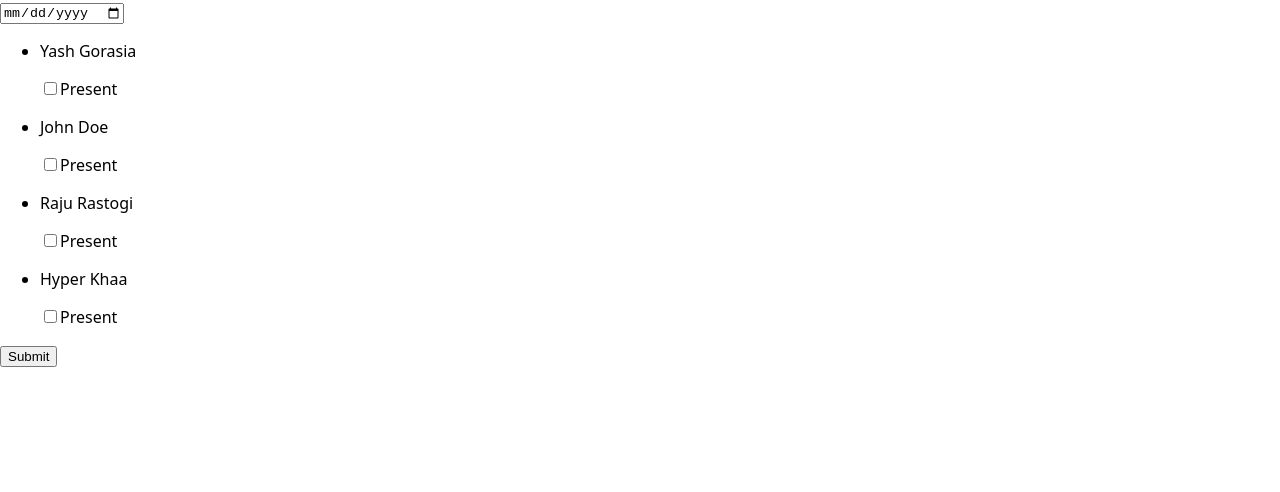
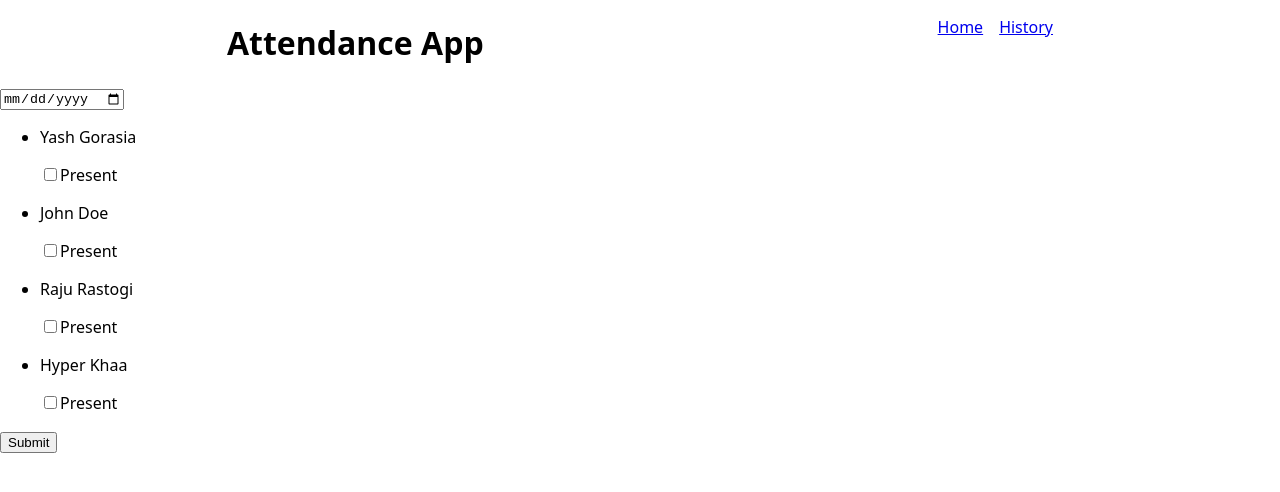
Before and after one commit to yashgo09/attendance-app, a React (Vite) app: page / in a window 1280 px wide. Shown: the top 492 px of the page. Built offline with nearby package versions, Linux system fonts and the light colour scheme.

Commit message:
React Router Setup

```diff
--- a/package.json
+++ b/package.json
@@ -11,7 +11,8 @@
   },
   "dependencies": {
     "react": "^18.2.0",
-    "react-dom": "^18.2.0"
+    "react-dom": "^18.2.0",
+    "react-router-dom": "^6.11.2"
   },
   "devDependencies": {
     "@types/react": "^18.0.28",
--- /dev/null
+++ b/src/components/Header.jsx
@@ -0,0 +1,22 @@
+import React from "react";
+import { Link } from "react-router-dom";
+
+function Header() {
+  return (
+    <header>
+      <h1>Attendance App</h1>
+      <nav className="nav">
+        <ul>
+          <li>
+            <Link to="/">Home</Link>
+          </li>
+          <li>
+            <Link to="/history">History</Link>
+          </li>
+        </ul>
+      </nav>
+    </header>
+  );
+}
+
+export default Header;
--- a/src/css/styles.css
+++ b/src/css/styles.css
@@ -9,3 +9,23 @@ body {
   font-family: system-ui, -apple-system, BlinkMacSystemFont, "Segoe UI", Roboto, Oxygen, Ubuntu,
     Cantarell, "Open Sans", "Helvetica Neue", sans-serif;
 }
+
+.error-page {
+  display: grid;
+  place-content: center;
+  text-align: center;
+}
+
+header {
+  display: flex;
+  justify-content: space-around;
+  align-self: center;
+}
+
+.nav ul {
+  list-style: none;
+  padding: 0;
+  display: flex;
+  align-items: center;
+  gap: 1em;
+}
--- a/src/main.jsx
+++ b/src/main.jsx
@@ -1,10 +1,27 @@
 import React from "react";
 import ReactDOM from "react-dom/client";
-import App from "./App.jsx";
+import App from "./App";
 import "./css/styles.css";
+import { createBrowserRouter, RouterProvider } from "react-router-dom";
+import Root from "./pages/Root.jsx";
+import ErrorPage from "./pages/ErrorPage";
+
+const router = createBrowserRouter([
+  {
+    path: "/",
+    element: <Root />,
+    errorElement: <ErrorPage />,
+    children: [
+      {
+        index: true,
+        element: <App />,
+      },
+    ],
+  },
+]);
 
 ReactDOM.createRoot(document.getElementById("root")).render(
   <React.StrictMode>
-    <App />
+    <RouterProvider router={router} />
   </React.StrictMode>
 );
--- /dev/null
+++ b/src/pages/ErrorPage.jsx
@@ -0,0 +1,19 @@
+import React from "react";
+import { useRouteError } from "react-router-dom";
+import Header from "../components/Header";
+
+function ErrorPage() {
+  const error = useRouteError();
+  console.error(error);
+  return (
+    <>
+      <Header />
+      <main className="error-page">
+        <h1>Something Went Wrong!</h1>
+        <i>{error.statusText || error.message}</i>
+      </main>
+    </>
+  );
+}
+
+export default ErrorPage;
--- /dev/null
+++ b/src/pages/Root.jsx
@@ -0,0 +1,14 @@
+import React from "react";
+import Header from "../components/Header";
+import { Outlet } from "react-router-dom";
+
+function Root() {
+  return (
+    <>
+      <Header />
+      <Outlet />
+    </>
+  );
+}
+
+export default Root;
```
Also changed, not shown: 1 other file (tests, documents, lock files or other folders).
